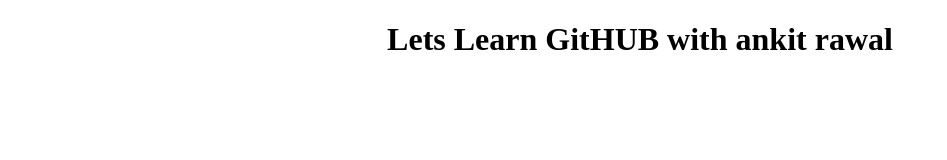
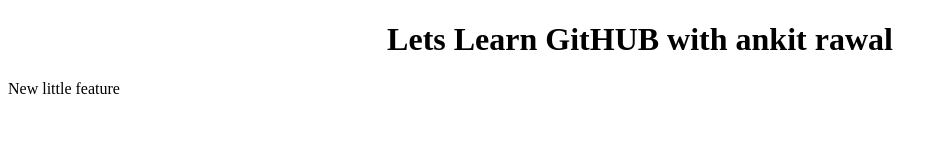
Before and after one commit to MrARawal/New1, a plain HTML site: page index.html in a window 1280 px wide. Shown: the whole page, without its empty margins (0-947 px from the left). Drawn offline with Linux system fonts and the light colour scheme.

Commit message:
new little feature

```diff
--- a/index.html
+++ b/index.html
@@ -8,6 +8,7 @@
 </head>
 <body>
 <h1>Lets Learn GitHUB with ankit rawal</h1>
+<p>	New little feature</p>
 
 
 <script type="text/javascript" src="script.js"></script>
```
